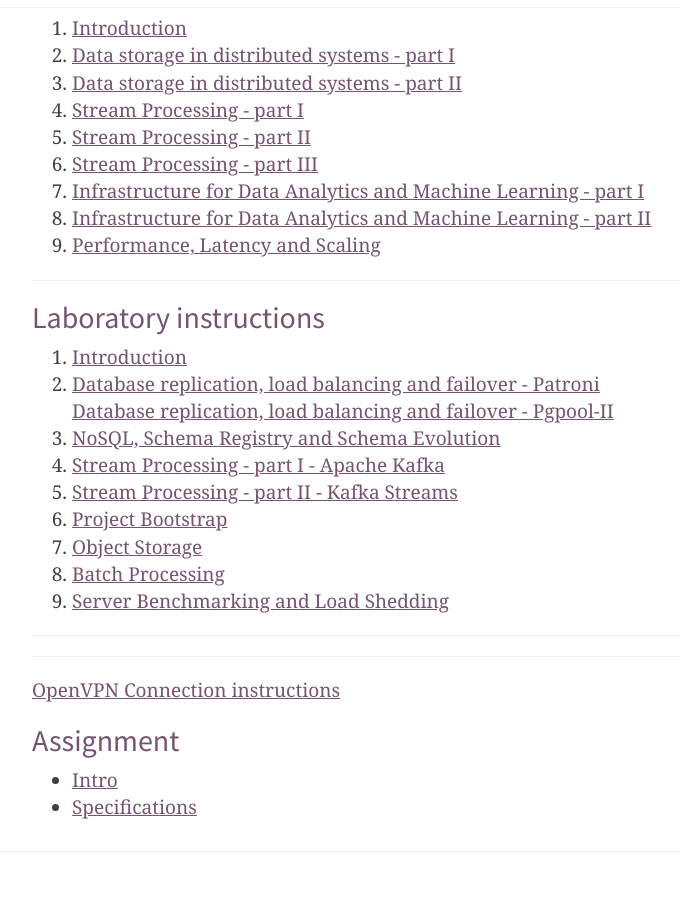
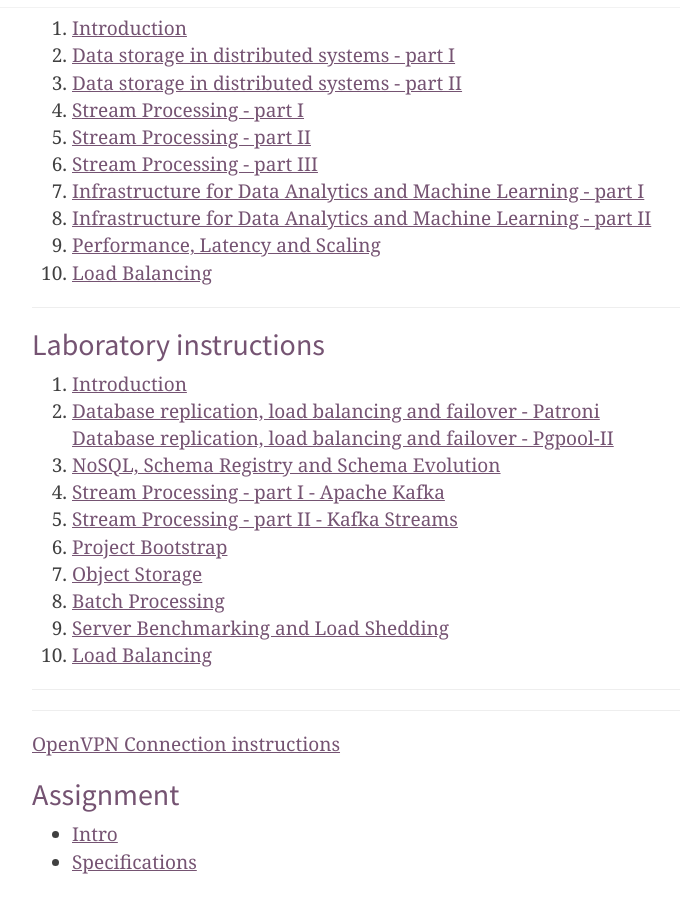
Before and after one commit to RTBHOUSE/mimuw-blog2022Z, a Jekyll site: the page built from index.html, in a window 1280 px wide and 900 px high, scrolled down 1017 px. Shown: the whole window, without its empty margins (38-718 px from the left). Built offline with Jekyll 4.4.1, drawn with Linux system fonts in a browser that asks for light colours; nearby versions of some CDN libraries; the list of posts is cut into pages by our own code.

Commit message:
Load Balancing

```diff
--- a/index.html
+++ b/index.html
@@ -55,7 +55,9 @@
 		<li>
 			<a href="/slides/9.pdf">Performance, Latency and Scaling</a>
 		</li>
-
+		<li>
+			<a href="/slides/10.pdf">Load Balancing</a>
+		</li>
 	</ol>
 </div>
 
@@ -95,7 +97,9 @@
 		<li>
 			<a href="https://github.com/RTBHOUSE/mimuw-lab2022Z/tree/main/lab09">Server Benchmarking and Load Shedding</a>
 		</li>
-
+		<li>
+			<a href="https://github.com/RTBHOUSE/mimuw-lab2022Z/tree/main/lab10">Load Balancing</a>
+		</li>
 
 	</ol>
 </div>
```
Also changed, not shown: 1 other file.
